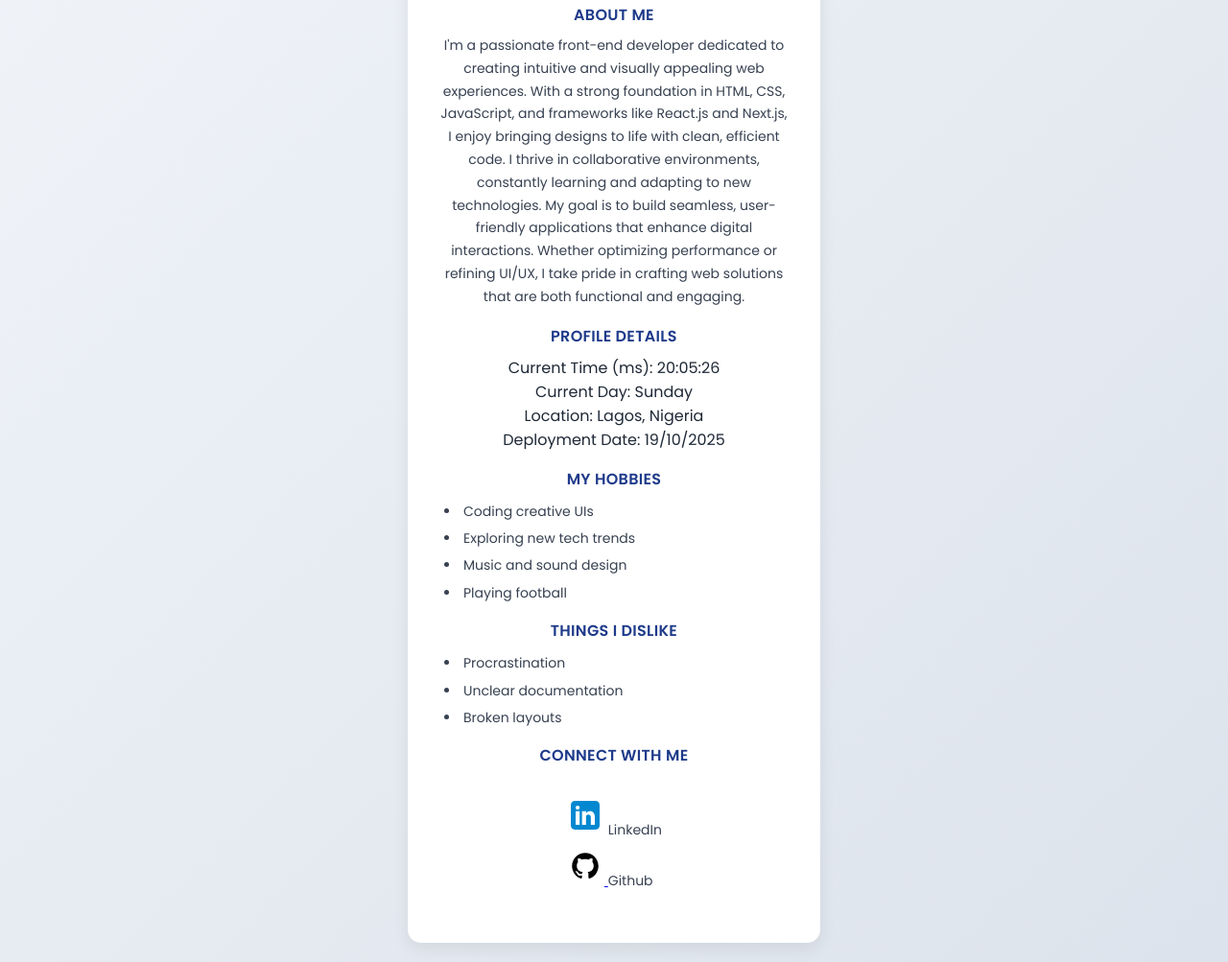
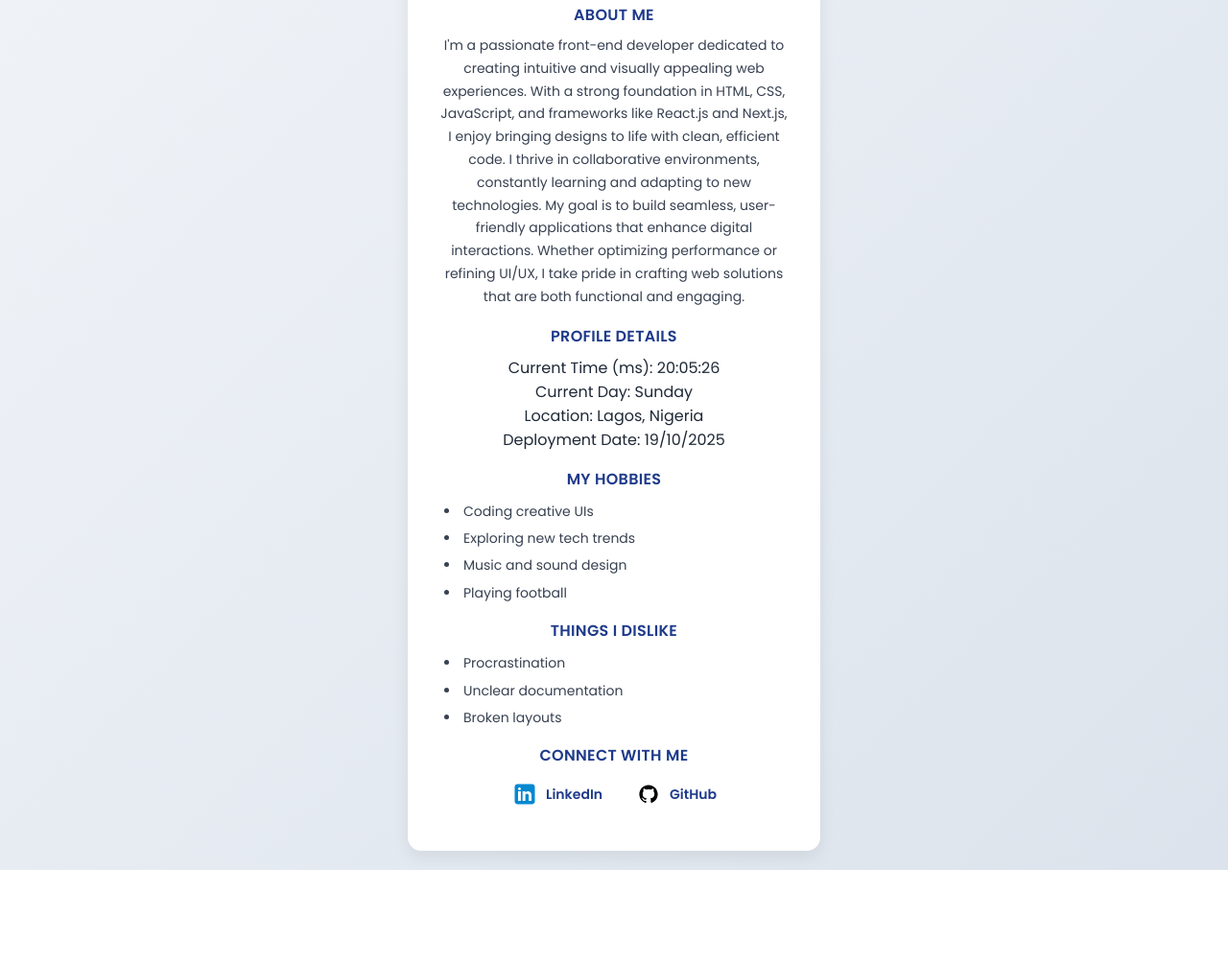
Before and after one commit to Fortzy05/testable-profile-card, a plain HTML site: page index.html in a window 1280 px wide. Shown: the part 331-1334 px from the top of the page at 96% size. After the commit the page ends 1238 px from the top, so only its background shows below. Drawn offline with Linux system fonts and the light colour scheme; a web font is replaced by a local one.

Commit message:
feat: profile card

```diff
--- a/app.css
+++ b/app.css
@@ -128,30 +128,60 @@ h3 {
 }
 
 /* Social Links */
-.social-links {
+/* social list container */
+.social-links ul {
     display: flex;
     justify-content: center;
     align-items: center;
-    gap: 16px;
-    margin-top: 20px;
-    list-style: none;
+    gap: 18px;
     padding: 0;
-}
-
-.social-links li {
+    margin: 0;
     list-style: none;
 }
 
-.social-links a svg {
-    width: 40px;
-    height: 40px;
-    transition: transform 0.3s ease, opacity 0.3s ease;
+/* list item */
+.social-links li {
+    display: block;
+    /* each item is a block wrapper */
 }
 
-.social-links a:hover svg {
-    transform: scale(1.1);
-    opacity: 0.85;
+/* anchor: align icon + label horizontally */
+.social-links a {
+    display: inline-flex;
+    align-items: center;
+    gap: 8px;
+    /* spacing between svg and label */
+    text-decoration: none;
+    color: inherit;
+    padding: 6px 8px;
+    /* makes clickable area bigger */
+    border-radius: 8px;
+    transition: background 0.18s ease, transform 0.18s ease;
 }
+
+/* keep SVG simple (your SVG colors remain) */
+.social-links a svg {
+    width: 28px;
+    height: 28px;
+    display: block;
+}
+
+/* label styling */
+.social-links .social-label {
+    font-size: 14px;
+    font-weight: 600;
+    color: #1e3a8a;
+    /* your masculine accent */
+}
+
+/* hover effect (subtle) */
+.social-links a:hover {
+    background: rgba(30, 58, 138, 0.06);
+    transform: translateY(-2px);
+}
+
+/* smaller on mobile */
+
 
 /* Responsive */
 @media (max-width: 480px) {
@@ -175,4 +205,12 @@ h3 {
         width: 34px;
         height: 34px;
     }
+        .social-links a svg {
+            width: 24px;
+            height: 24px;
+        }
+
+        .social-links .social-label {
+            font-size: 13px;
+        }
 }
--- a/index.html
+++ b/index.html
@@ -88,6 +88,7 @@
 
         <footer class="social-section">
           <h3>Connect With Me</h3>
+
           <nav
             class="social-links"
             aria-label="Social Media Profiles"
@@ -98,12 +99,19 @@
                 <a
                   href="https://linkedin.com/in/fortune-omorodion"
                   target="_blank"
+                  rel="noopener noreferrer"
                   title="LinkedIn"
-                  ><svg
+                  aria-label="LinkedIn"
+                  data-testid="test-user-social-linkedin"
+                >
+                  <!-- SVG icon -->
+                  <svg
                     xmlns="http://www.w3.org/2000/svg"
                     viewBox="0 0 48 48"
-                    width="48px"
-                    height="48px"
+                    width="28"
+                    height="28"
+                    aria-hidden="true"
+                    focusable="false"
                   >
                     <path
                       fill="#0288D1"
@@ -112,26 +120,36 @@
                     <path
                       fill="#FFF"
                       d="M12 19H17V36H12zM14.485 17h-.028C12.965 17 12 15.888 12 14.499 12 13.08 12.995 12 14.514 12c1.521 0 2.458 1.08 2.486 2.499C17 15.887 16.035 17 14.485 17zM36 36h-5v-9.099c0-2.198-1.225-3.698-3.192-3.698-1.501 0-2.313 1.012-2.707 1.99C24.957 25.543 25 26.511 25 27v9h-5V19h5v2.616C25.721 20.5 26.85 19 29.738 19c3.578 0 6.261 2.25 6.261 7.274L36 36 36 36z"
-                    /></svg
-                ></a>
-                LinkedIn
+                    />
+                  </svg>
+                  <span class="social-label">LinkedIn</span>
+                </a>
               </li>
+
               <li>
                 <a
                   href="https://github.com/fortzy05"
                   target="_blank"
-                  title="Github"
-                  ><svg
+                  rel="noopener noreferrer"
+                  title="GitHub"
+                  aria-label="GitHub"
+                  data-testid="test-user-social-github"
+                >
+                  <!-- SVG icon -->
+                  <svg
                     xmlns="http://www.w3.org/2000/svg"
                     viewBox="0 0 64 64"
-                    width="48px"
-                    height="48px"
+                    width="28"
+                    height="28"
+                    aria-hidden="true"
+                    focusable="false"
                   >
                     <path
                       d="M32,10c12.15,0,22,9.85,22,22c0,9.768-6.369,18.045-15.179,20.916c0.002-0.008,0.006-0.021,0.006-0.021	s-1.485-0.696-1.453-1.938c0.035-1.367,0-4.556,0-5.727c0-2.01-1.272-3.434-1.272-3.434s9.977,0.112,9.977-10.533	c0-4.107-2.147-6.245-2.147-6.245s1.128-4.385-0.39-6.245c-1.701-0.184-4.749,1.626-6.05,2.472c0,0-2.062-0.846-5.492-0.846	c-3.43,0-5.492,0.846-5.492,0.846c-1.301-0.846-4.348-2.656-6.05-2.472c-1.518,1.86-0.39,6.245-0.39,6.245s-2.147,2.137-2.147,6.245	c0,10.645,9.977,10.533,9.977,10.533s-1.005,1.136-1.225,2.806c-0.696,0.236-1.721,0.528-2.549,0.528	c-2.165,0-3.812-2.105-4.416-3.078c-0.595-0.96-1.815-1.766-2.953-1.766c-0.749,0-1.115,0.375-1.115,0.803s1.05,0.727,1.743,1.521	c1.461,1.674,1.435,5.438,6.641,5.438c0.565,0,1.719-0.139,2.588-0.256c-0.005,1.185-0.007,2.436,0.012,3.167	c0.031,1.242-1.453,1.938-1.453,1.938s0.004,0.012,0.006,0.021C16.369,50.045,10,41.768,10,32C10,19.85,19.85,10,32,10z"
                     />
-                  </svg> </a
-                >Github
+                  </svg>
+                  <span class="social-label">GitHub</span>
+                </a>
               </li>
             </ul>
           </nav>
```
